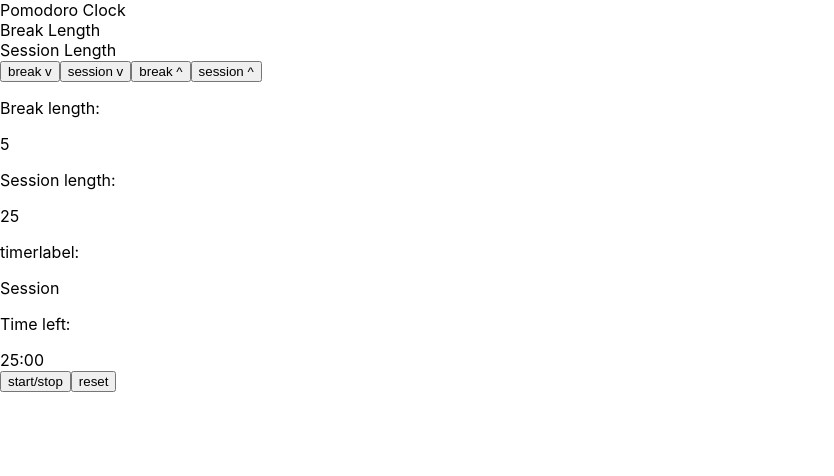
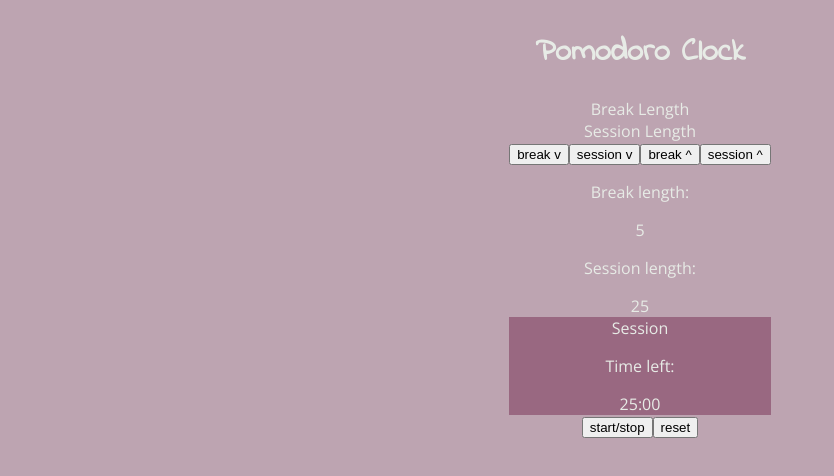
Before and after one commit to Sharoness/freecodecamp_React_P5_Pomodoro_Clock, a React (Create React App) app: page / in a window 1280 px wide. Shown: the top 476 px of the page, without its empty margins (0-834 px from the left). Built offline with nearby package versions, Linux system fonts and the light colour scheme.

Commit message:
added css: colours and fonts

```diff
--- a/src/App.css
+++ b/src/App.css
@@ -1,38 +1,5 @@
 .App {
+  margin: auto;
+  padding: 10px;
   text-align: center;
 }
-
-.App-logo {
-  height: 40vmin;
-  pointer-events: none;
-}
-
-@media (prefers-reduced-motion: no-preference) {
-  .App-logo {
-    animation: App-logo-spin infinite 20s linear;
-  }
-}
-
-.App-header {
-  background-color: #282c34;
-  min-height: 100vh;
-  display: flex;
-  flex-direction: column;
-  align-items: center;
-  justify-content: center;
-  font-size: calc(10px + 2vmin);
-  color: white;
-}
-
-.App-link {
-  color: #61dafb;
-}
-
-@keyframes App-logo-spin {
-  from {
-    transform: rotate(0deg);
-  }
-  to {
-    transform: rotate(360deg);
-  }
-}
--- /dev/null
+++ b/src/Clock.css
@@ -0,0 +1,6 @@
+@import url('https://fonts.googleapis.com/css2?family=Indie+Flower&family=Open+Sans&display=swap');
+
+#clock {
+    text-align: center;
+    font-family: 'Open Sans', sans-serif;
+}
--- a/src/Clock.jsx
+++ b/src/Clock.jsx
@@ -1,5 +1,5 @@
 import React, {useState, useEffect, useRef} from 'react';
-// import './Clock.css';
+import './Clock.css';
 import LengthControl from './LengthControl';
 import Timer from './Timer';
 import TimerControl from './TimerControl';
@@ -31,10 +31,10 @@
         const id = setInterval(() => {setTimerCount((value) => value - 1)}, 1000);
         setTellerId(id);
       }
-    }, [timerCount, tellerId]);
+    }, [timerCount, tellerId, breakLengthCount, sessionLengthCount, sessionOrBreak]);
 
     return (
-        <div>
+        <div id="clock">
             <LengthControl breakLengthCount={breakLengthCount} setBreakLengthCount={setBreakLengthCount} sessionLengthCount={sessionLengthCount} setSessionLengthCount={setSessionLengthCount} setTimerCount={setTimerCount} tellerId={tellerId} sessionOrBreak={sessionOrBreak} />
             <Timer timerCount={timerCount} sessionOrBreak={sessionOrBreak} audioRef={audioRef} />
             <TimerControl setBreakLengthCount={setBreakLengthCount} setSessionLengthCount={setSessionLengthCount} setTimerCount={setTimerCount} tellerId={tellerId} setTellerId={setTellerId} setSessionOrBreak={setSessionOrBreak} audioRef={audioRef} />
--- /dev/null
+++ b/src/Timer.css
@@ -0,0 +1,3 @@
+#timer {
+    background-color: #996881;
+}
--- a/src/Timer.jsx
+++ b/src/Timer.jsx
@@ -1,5 +1,5 @@
 import React from 'react';
-// import './Timer.css';
+import './Timer.css';
 
 const Timer = ({timerCount, sessionOrBreak, audioRef}) => {
     const secToMmSs = (state) => {
@@ -21,8 +21,8 @@
       }
 
     return (
-        <div>
-            <p>timerlabel: </p><div id="timer-label">{sessionOrBreak}</div>
+        <div id="timer">
+            <div id="timer-label">{sessionOrBreak}</div>
             <p>Time left: </p><div id="time-left">{secToMmSs(timerCount)}</div>
             <audio id="beep" preload="auto" src="https://www.soundjay.com/misc/sounds/bell-ringing-05.mp3" ref={audioRef}></audio>
         </div>
--- /dev/null
+++ b/src/Title.css
@@ -0,0 +1,6 @@
+@import url('https://fonts.googleapis.com/css2?family=Indie+Flower&display=swap');
+
+#title {
+    text-align: center;
+    font-family: 'Indie Flower', cursive;
+}
--- a/src/Title.jsx
+++ b/src/Title.jsx
@@ -1,9 +1,9 @@
 import React from 'react';
-// import './Title.css';
+import './Title.css';
 
 const Title = () => {
     return (
-        <div>Pomodoro Clock</div>
+        <h1 id="title">Pomodoro Clock</h1>
     )
 }
 
--- a/src/index.css
+++ b/src/index.css
@@ -1,13 +1,8 @@
 body {
-  margin: 0;
-  font-family: -apple-system, BlinkMacSystemFont, 'Segoe UI', 'Roboto', 'Oxygen',
-    'Ubuntu', 'Cantarell', 'Fira Sans', 'Droid Sans', 'Helvetica Neue',
-    sans-serif;
-  -webkit-font-smoothing: antialiased;
-  -moz-osx-font-smoothing: grayscale;
+  text-align: center;
+  display: flex;
+  align-items: center;
+  justify-content: center;
+  background-color: #BDA4B1;
+  color: #E7EBE6;
 }
-
-code {
-  font-family: source-code-pro, Menlo, Monaco, Consolas, 'Courier New',
-    monospace;
-}
```
